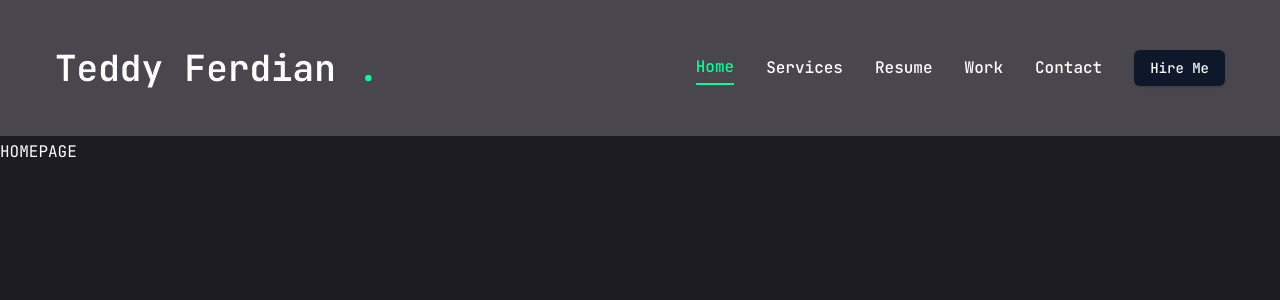
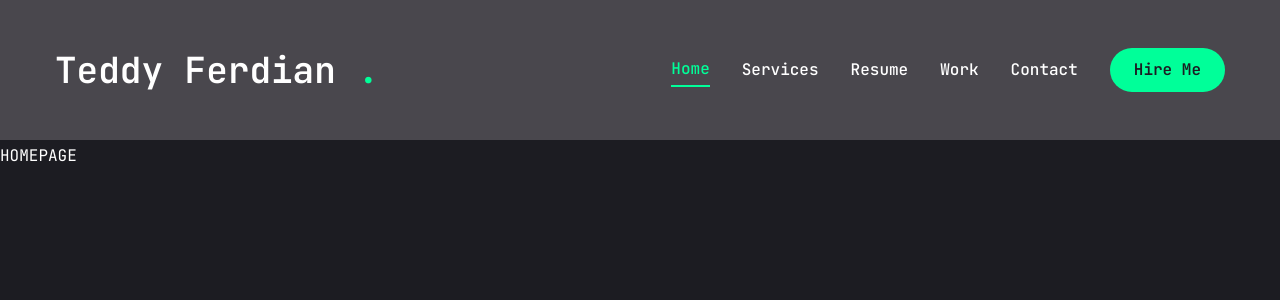
Before and after one commit to Teddy-FN/FE-portofolio, a Next.js app: page / in a window 1280 px wide. Shown: the top 300 px of the page. Built offline with nearby package versions, Linux system fonts and the light colour scheme.

Commit message:
Adding Header

```diff
--- a/app/layout.jsx
+++ b/app/layout.jsx
@@ -2,6 +2,7 @@ import { JetBrains_Mono } from "next/font/google";
 import "./globals.css";
 import Header from "@/components/Header";
 import PageTransition from "@/components/PageTransition";
+import StairTransition from "@/components/StairTransition";
 
 const geistSans = JetBrains_Mono({
   subsets: ["latin"],
@@ -19,6 +20,7 @@ export default function RootLayout({ children }) {
     <html lang="en">
       <body className={`${geistSans.variable} antialiased`}>
         <Header />
+        <StairTransition />
         <PageTransition>{children}</PageTransition>
       </body>
     </html>
--- a/components/Header.jsx
+++ b/components/Header.jsx
@@ -2,6 +2,7 @@
 import Link from "next/link";
 import { Button } from "./ui/button";
 import Nav from "./Nav";
+import MobileNav from "./MobileNav";
 
 const Header = () => {
   return (
@@ -22,7 +23,9 @@ const Header = () => {
         </div>
 
         {/* Mobile Nav */}
-        <div className="xl:hidden">Mobile Nav</div>
+        <div className="xl:hidden">
+          <MobileNav />
+        </div>
       </div>
     </header>
   );
--- /dev/null
+++ b/components/MobileNav.jsx
@@ -0,0 +1,69 @@
+"use client";
+
+import { Sheet, SheetContent, SheetTrigger } from "@/components/ui/sheet";
+import { usePathname } from "next/navigation";
+import Link from "next/link";
+
+import { CiMenuFries } from "react-icons/ci";
+
+const menus = [
+  {
+    name: "Home",
+    path: "/",
+  },
+  {
+    name: "Services",
+    path: "/services",
+  },
+  {
+    name: "Resume",
+    path: "/resume",
+  },
+  {
+    name: "Work",
+    path: "/work",
+  },
+  {
+    name: "Contact",
+    path: "/contact",
+  },
+];
+
+const MobileNav = () => {
+  const pathName = usePathname();
+
+  return (
+    <Sheet>
+      <SheetTrigger className="flex items-center justify-center">
+        <CiMenuFries className="text-[32px] text-accent" />
+      </SheetTrigger>
+      <SheetContent className="flex flex-col">
+        <div className="my-20 text-center text-2xl">
+          <Link href="/">
+            <h1 className="text-4xl font-semibold">
+              Teddy Ferdian <span className="text-accent">.</span>
+            </h1>
+          </Link>
+        </div>
+        <nav className="flex flex-col justify-center gap-8">
+          {menus.map((items, index) => {
+            return (
+              <Link
+                href={items.path}
+                key={index}
+                className={`${
+                  items.path === pathName ??
+                  "text-accent border-b-2  border-accent"
+                } text-xl capitalize hover:text-accent transition-all`}
+              >
+                {items.name}
+              </Link>
+            );
+          })}
+        </nav>
+      </SheetContent>
+    </Sheet>
+  );
+};
+
+export default MobileNav;
--- /dev/null
+++ b/components/StairTransition.jsx
@@ -0,0 +1,37 @@
+"use client";
+import { AnimatePresence, motion } from "framer-motion";
+import { usePathname } from "next/navigation"; // Updated import
+import Stairs from "./Stairs";
+
+const StairTransition = () => {
+  const pathName = usePathname(); // Updated to usePathname
+
+  return (
+    <>
+      <AnimatePresence mode="wait">
+        <div key={pathName}>
+          <div className="h-screen w-screen fixed top-0 left-0 right-0 pointer-events-none z-40 flex">
+            <Stairs />
+          </div>
+        </div>
+
+        <motion.div
+          className="h-screen w-screen fixed bg-primary top-0 pointer-events-none"
+          initial={{
+            opacity: 1,
+          }}
+          animate={{
+            opacity: 0,
+            transition: {
+              delay: 1,
+              duration: 0.4,
+              ease: "easeInOut",
+            },
+          }}
+        />
+      </AnimatePresence>
+    </>
+  );
+};
+
+export default StairTransition;
--- /dev/null
+++ b/components/Stairs.jsx
@@ -0,0 +1,42 @@
+import { motion } from "framer-motion";
+
+const stairAnimation = {
+  initial: {
+    top: "0%",
+  },
+  animate: {
+    top: "100%",
+  },
+  exit: {
+    top: ["100%", "0%"],
+  },
+};
+
+const reverseIndex = (index) => {
+  const totalSteps = 6;
+  return totalSteps - index - 1;
+};
+
+const Stairs = () => {
+  return (
+    <>
+      {[...Array(6).fill(null)].map((_, index) => (
+        <motion.div
+          key={index}
+          variants={stairAnimation}
+          initial="initial"
+          animate="animate"
+          exit="exit"
+          transition={{
+            duration: 0.4,
+            ease: "easeInOut",
+            delay: reverseIndex(index) * 0.1,
+          }}
+          className="h-full w-full bg-white relative"
+        />
+      ))}
+    </>
+  );
+};
+
+export default Stairs;
--- a/components/ui/button.jsx
+++ b/components/ui/button.jsx
@@ -6,27 +6,19 @@ import { cva } from "class-variance-authority";
 import { cn } from "@/lib/utils";
 
 const buttonVariants = cva(
-  "inline-flex items-center justify-center gap-2 whitespace-nowrap rounded-md text-sm font-medium transition-colors focus-visible:outline-none focus-visible:ring-1 focus-visible:ring-slate-950 disabled:pointer-events-none disabled:opacity-50 [&_svg]:pointer-events-none [&_svg]:size-4 [&_svg]:shrink-0 dark:focus-visible:ring-slate-300",
+  "inline-flex items-center justify-center whitespace-nowrap rounded-full text-base font-semibold ring-offset-white transition-colors",
   {
     variants: {
       variant: {
-        default:
-          "bg-slate-900 text-slate-50 shadow hover:bg-slate-900/90 dark:bg-slate-50 dark:text-slate-900 dark:hover:bg-slate-50/90",
-        destructive:
-          "bg-red-500 text-slate-50 shadow-sm hover:bg-red-500/90 dark:bg-red-900 dark:text-slate-50 dark:hover:bg-red-900/90",
+        default: "bg-accent text-primary hover:bg-accent-hover",
+        primary: "bg-primary text-white",
         outline:
-          "border border-slate-200 bg-white shadow-sm hover:bg-slate-100 hover:text-slate-900 dark:border-slate-800 dark:bg-slate-950 dark:hover:bg-slate-800 dark:hover:text-slate-50",
-        secondary:
-          "bg-slate-100 text-slate-900 shadow-sm hover:bg-slate-100/80 dark:bg-slate-800 dark:text-slate-50 dark:hover:bg-slate-800/80",
-        ghost:
-          "hover:bg-slate-100 hover:text-slate-900 dark:hover:bg-slate-800 dark:hover:text-slate-50",
-        link: "text-slate-900 underline-offset-4 hover:underline dark:text-slate-50",
+          "border border-accent bg-transparent text-accent hover:bg-accent hover:text-primary",
       },
       size: {
-        default: "h-9 px-4 py-2",
-        sm: "h-8 rounded-md px-3 text-xs",
-        lg: "h-10 rounded-md px-8",
-        icon: "h-9 w-9",
+        default: "h-[44px] px-6",
+        sm: "h-[48px] px-6",
+        lg: "h-[56px] px-8 text-sm uppercase tracking-[2px] ",
       },
     },
     defaultVariants: {
--- a/package.json
+++ b/package.json
@@ -10,6 +10,7 @@
   },
   "dependencies": {
     "@radix-ui/react-dialog": "^1.1.2",
+    "@radix-ui/react-icons": "^1.3.1",
     "@radix-ui/react-scroll-area": "^1.2.0",
     "@radix-ui/react-select": "^2.1.2",
     "@radix-ui/react-slot": "^1.1.0",
@@ -20,6 +21,7 @@
     "next": "15.0.1",
     "react": "^18.3.1",
     "react-dom": "^18.3.1",
+    "react-icons": "^5.3.0",
     "tailwind-merge": "^2.5.4",
     "tailwindcss-animate": "^1.0.7"
   },
```
Also changed, not shown: components/ui/sheet.jsx (+58 -44 lines), 1 other file (tests, documents, lock files or other folders).
